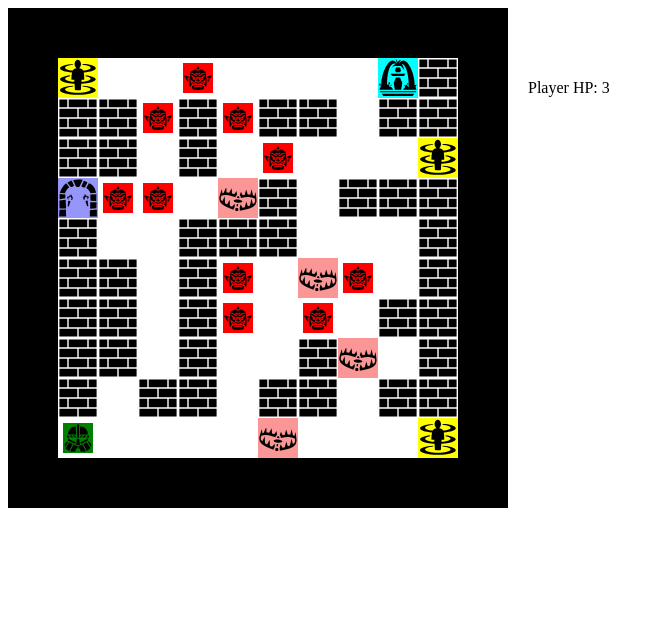
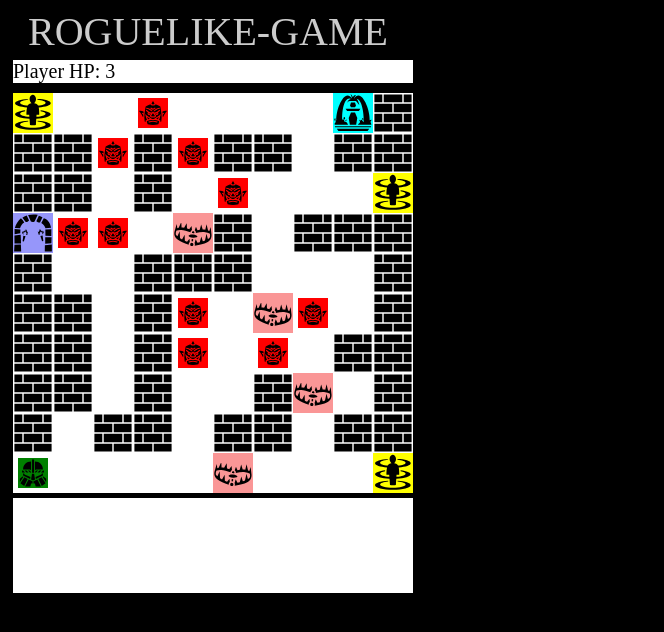
Before and after one commit to MKomaltilov/roguelike-game, a website built with webpack: page index.html in a window 1280 px wide. Shown: the whole page, without its empty margins (0-664 px from the left). Built offline with nearby package versions, Linux system fonts and the light colour scheme.

Commit message:
design changes to compact window

```diff
--- a/css/game.css
+++ b/css/game.css
@@ -1,17 +1,23 @@
+html {
+    background-color: black;
+}
+
 #game {
-    display: table;
+
 }
 
 #game-statistic {
-    display: table-cell;
-    padding: 20px;
+    background-color: white;
+    border: 5px solid black;
+    margin: 0px;
+    font-size: 20px;
+    width: 400px;
 }
 
 #game-field {
-    padding: 50px;
+    padding: 5px;
     background-color: black;
     width: 400px;
-    display: table-cell;
 }
 
 .game-row {
@@ -85,3 +91,27 @@
     background-color: green;
     background-image: url("../img/dwarf-helmet.svg");
 }
+
+#game-logs {
+    width:400px;
+    height:350px;
+    background-color:white;
+    border: 5px solid black;
+    border-top: 0px;
+    overflow-y: scroll;
+    max-width:400px;
+    max-height:95px;
+}
+
+#game-logs > p {
+    padding: 0px;
+    margin: 0px;
+    font-size: 20px;
+}
+
+.title {
+    color: #cccccc;
+    width: 400px;
+    text-align: center;
+    font-size: 40px;
+}
--- a/index.html
+++ b/index.html
@@ -9,11 +9,13 @@
 </head>
 <body>
     <div id="game">
+        <div class="title">ROGUELIKE-GAME</div>
+        <div id="game-statistic"></div>
         <div id="game-field"></div>
-        <div id="game-statistic"></div>
+        <div id="game-logs"></div>
     </div>
 
-    <div id="game-logs"></div>
+
 </body>
 <script src="dist/main.js"></script>
 </html>
--- a/js/classes/Game.js
+++ b/js/classes/Game.js
@@ -68,7 +68,7 @@ export default class Game {
 
     drawStatistic() {
         this.statisticElement.innerHTML = '';
-        let playerHP = document.createElement('p');
+        let playerHP = document.createElement('span');
         playerHP.innerHTML = 'Player HP: ' + this.player.hitPoints;
         this.statisticElement.appendChild(playerHP);
     }
```
Also changed, not shown: index.js (+4 -3 lines).
